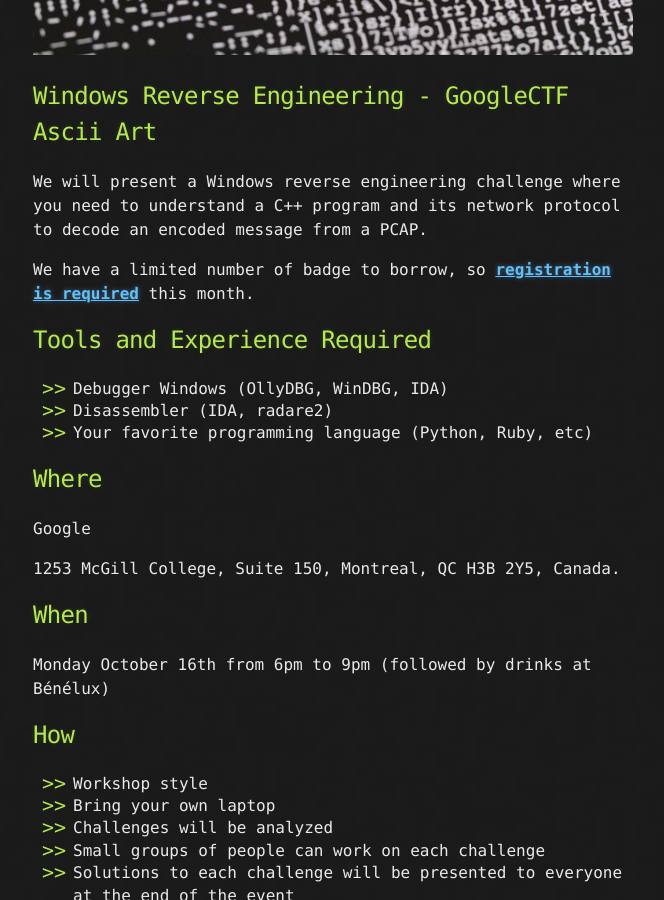
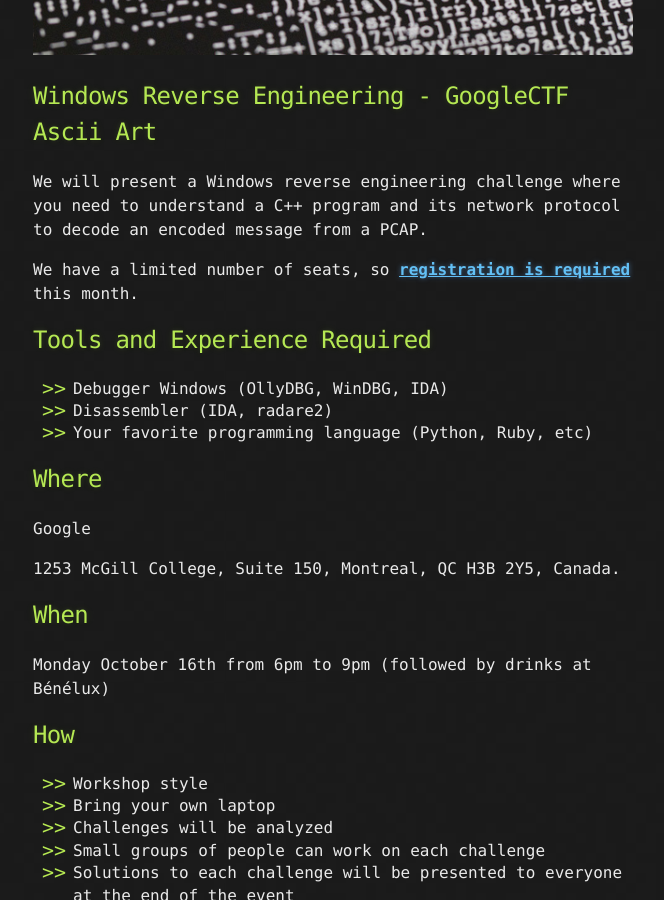
Before and after one commit to montrehack/montrehack.github.com, a Jekyll site: the page built from index.md, in a window 1280 px wide and 900 px high, scrolled down 2510 px. Shown: the whole window, without its empty margins (307-971 px from the left). Built offline with Jekyll 4.4.1, drawn with Linux system fonts in a browser that asks for light colours; comment, search, counter and statistics services are not loaded.

Commit message:
Fix reason of registration in the english version

```diff
--- a/index.md
+++ b/index.md
@@ -64,7 +64,7 @@ We will present a Windows reverse engineering challenge where you need to
 understand a C++ program and its network protocol to decode an encoded message
 from a PCAP.
 
-We have a limited number of badge to borrow, so [**registration is
+We have a limited number of seats, so [**registration is
 required**](https://www.eventbrite.com/e/montrehack-tickets-38286163947)
 this month.
 
```
